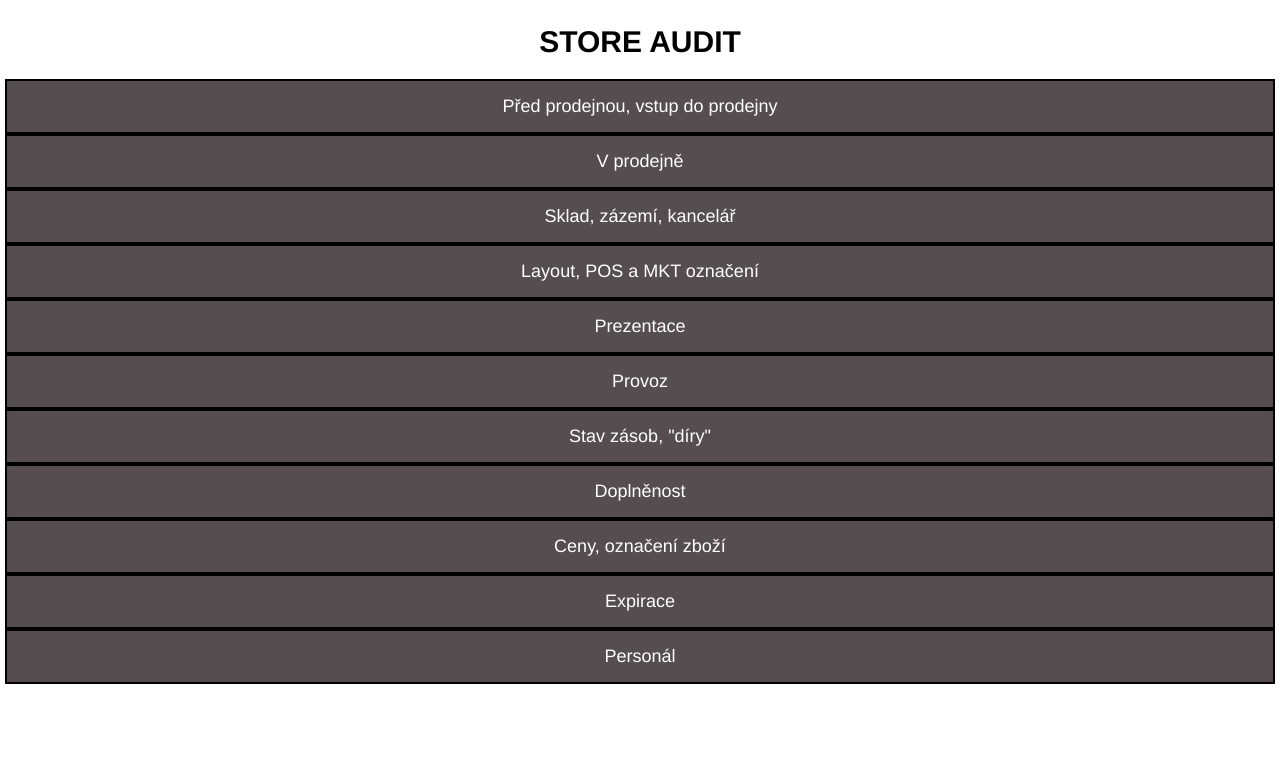
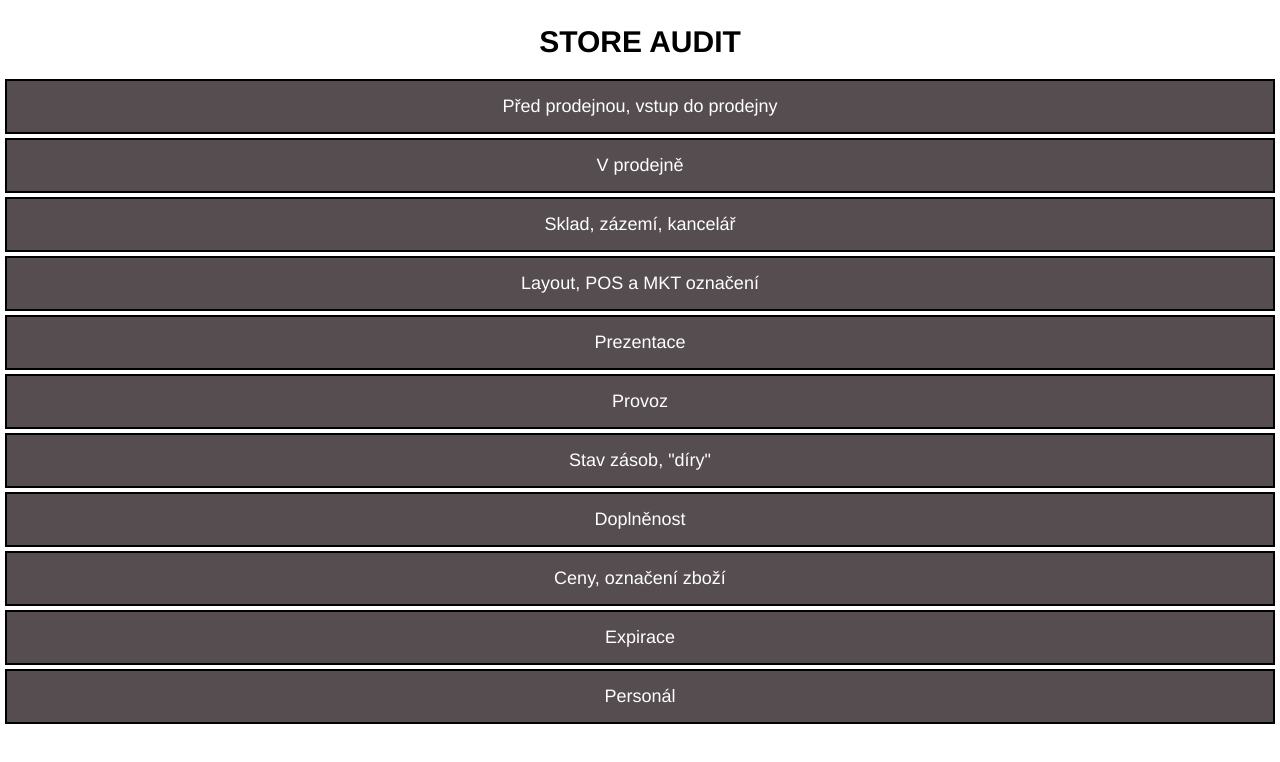
Before and after one commit to brojor/store-audit-mobile, a Vue app: page / in a window 1280 px wide. Shown: the top 762 px of the page. Built offline with nearby package versions, Linux system fonts and the light colour scheme.

Commit message:
drobná úprava vzhledu - mezera mezi kategoriemi

```diff
--- a/src/components/StoreAudit.vue
+++ b/src/components/StoreAudit.vue
@@ -90,9 +90,7 @@ export default {
 }
 .roll-enter,
 .roll-leave-to {
-  /*opacity: 0;*/
   max-height: 0px;
-  /*opacity: 0;*/
 }
 
 main {
@@ -110,23 +108,15 @@ h1 {
 .kategory {
   width: 100%;
   border: 2px solid black;
-  /*border-top: 0;*/
-  /*border-radius: 0.5rem;*/
+  margin: 4px 0;
   background-color: #eee;
   overflow: hidden;
-  /*margin: 0 0.5rem;*/
-
-  /*margin: 2rem 0;*/
 }
 .kategory-title {
-  background-color: yellow;
   background-color: #564d51;
   color: white;
   padding: 1.5rem 0;
-  /*border-bottom: 1px solid red;*/
-  /*border-bottom: 1px solid black;*/
   font-size: 1.8rem;
-  /*font-weight: bold;*/
   transition: background-color 0.5s;
 }
 .active {
```
